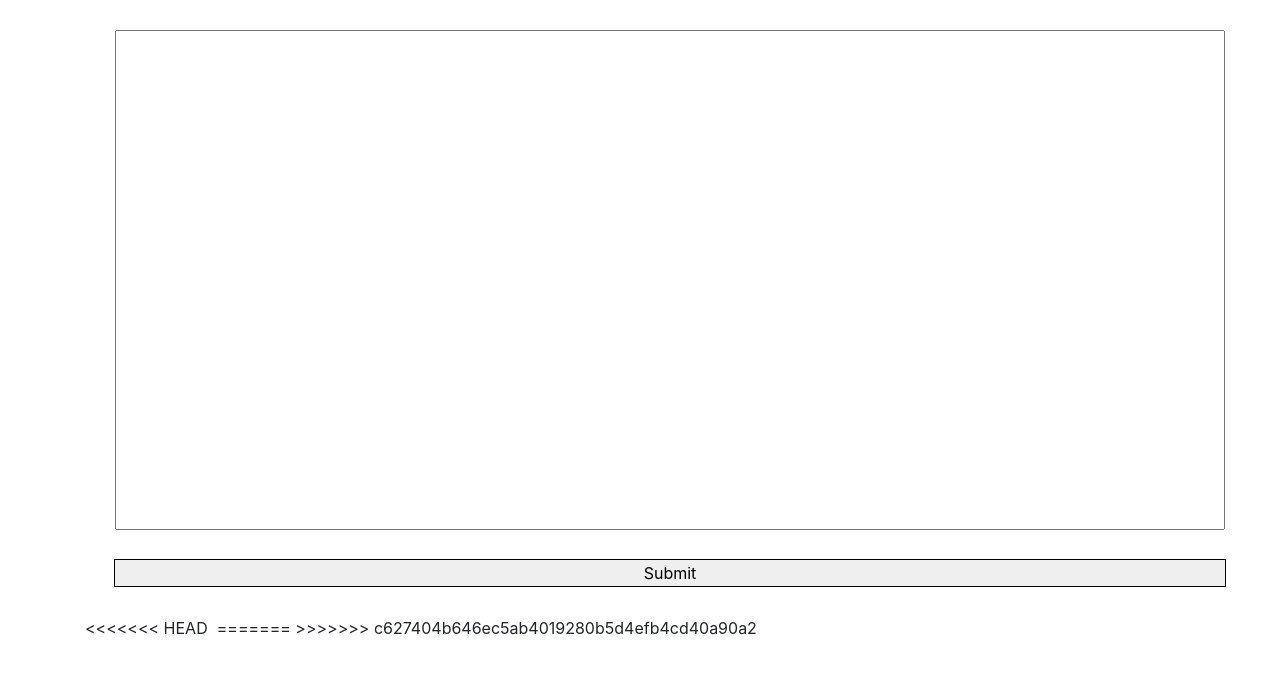
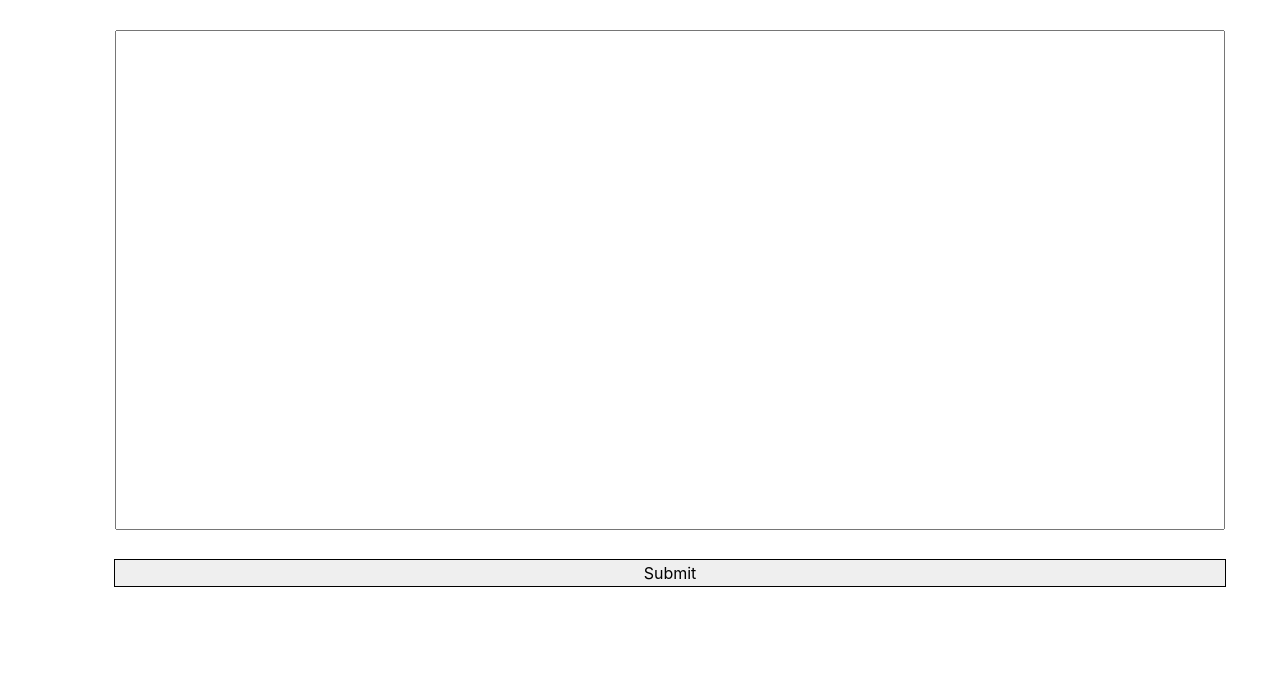
Before and after one commit to enochtangg/McHacks_2018, an Angular app in the folder Web/: page / in a window 1280 px wide. Shown: the top 674 px of the page. Built offline with nearby package versions, Linux system fonts and the light colour scheme.

Commit message:
http request implementation

```diff
--- a/Web/src/app/app.component.html
+++ b/Web/src/app/app.component.html
@@ -2,10 +2,6 @@
   <form>
     <input class="text-input" [(ngModel)]="input" name="input" type="textarea">
     <button class="submit-button" (click)="onClickSubmit()" type="submit">Submit</button>
-<<<<<<< HEAD
     <label>{{watson | async }}</label>
-=======
-    <!--<iframe src="{{url}}" width="300" height="380" frameborder="0" allowtransparency="true"></iframe>-->
->>>>>>> c627404b646ec5ab4019280b5d4efb4cd40a90a2
   </form>
 </div>
```
Also changed, not shown: Web/src/app/models/watson.ts (+0 -7 lines).
